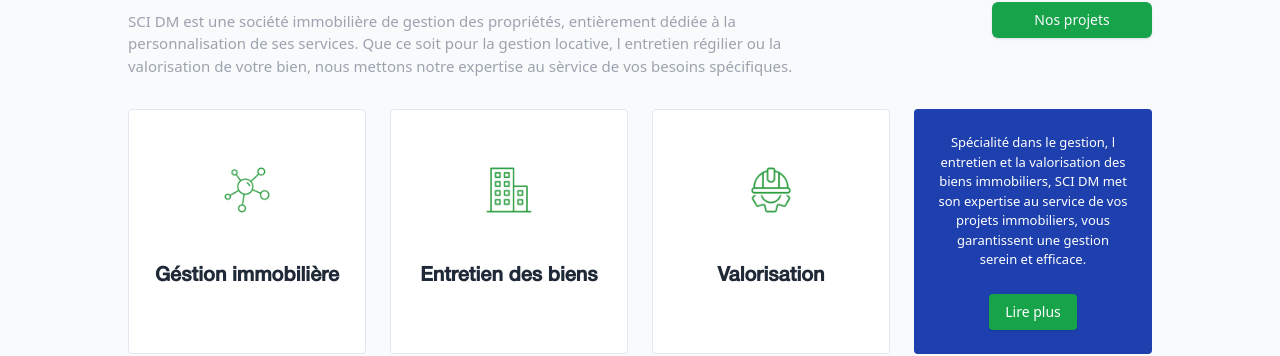
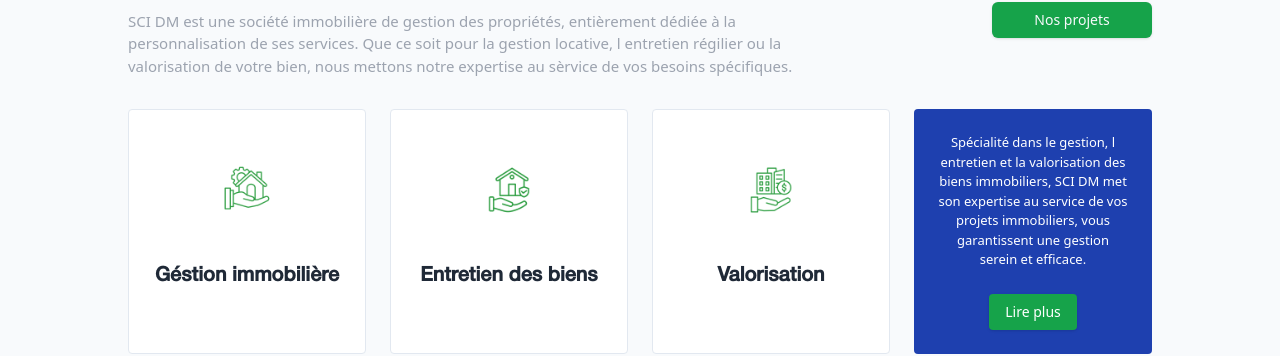
Before and after one commit to SylvHardDev/site-oria, a React (Vite) app: page / in a window 1280 px wide. Shown: the part 1657-2013 px from the top of the page. Built offline with nearby package versions, Linux system fonts and the light colour scheme.

Commit message:
set rihgt image section filialeSCI

```diff
--- a/src/components/FilialeSCI/FilialeSCI.jsx
+++ b/src/components/FilialeSCI/FilialeSCI.jsx
@@ -1,8 +1,9 @@
 import '../FilialeHCM/FilialeHCM.css'
 import { Button } from '../ui/button';
 import batiments from '../../assets/images/BATIMENTS.png'
-import genie from '../../assets/images/GENIE_CIVIL.png'
-import reseau from '../../assets/images/réseaux.png'
+import gestion from '../../assets/images/GESTION_IMMOBILIERE.png'
+import entretien from '../../assets/images/ENTRETIEN_DES_BIENS.png'
+import valorisation from '../../assets/images/VALORISATION_DES_BIENS.png'
 import logo_sci from '../../assets/logo/Logo_SCI.png'
 
 export default function FilialeSCI() {
@@ -31,7 +32,7 @@ export default function FilialeSCI() {
             <div className="flex justify-center items-center mb-4">
               {/* Replace the icon here */}
               <img
-                src={reseau}
+                src={gestion}
                 alt="Réseaux Icon"
                 className="h-28 w-28"
               />
@@ -44,7 +45,7 @@ export default function FilialeSCI() {
           <div className="flex justify-center items-center mb-4">
             {/* Replace the icon here */}
             <img
-              src={batiments}
+              src={entretien}
               alt="Bâtiments Icon"
               className="h-28 w-28 border-solid"
             />
@@ -57,7 +58,7 @@ export default function FilialeSCI() {
           <div className="flex justify-center items-center mb-4">
             {/* Replace the icon here */}
             <img
-              src={genie}
+              src={valorisation}
               alt="Génie Civil Icon"
               className="h-28 w-28"
             />
```
